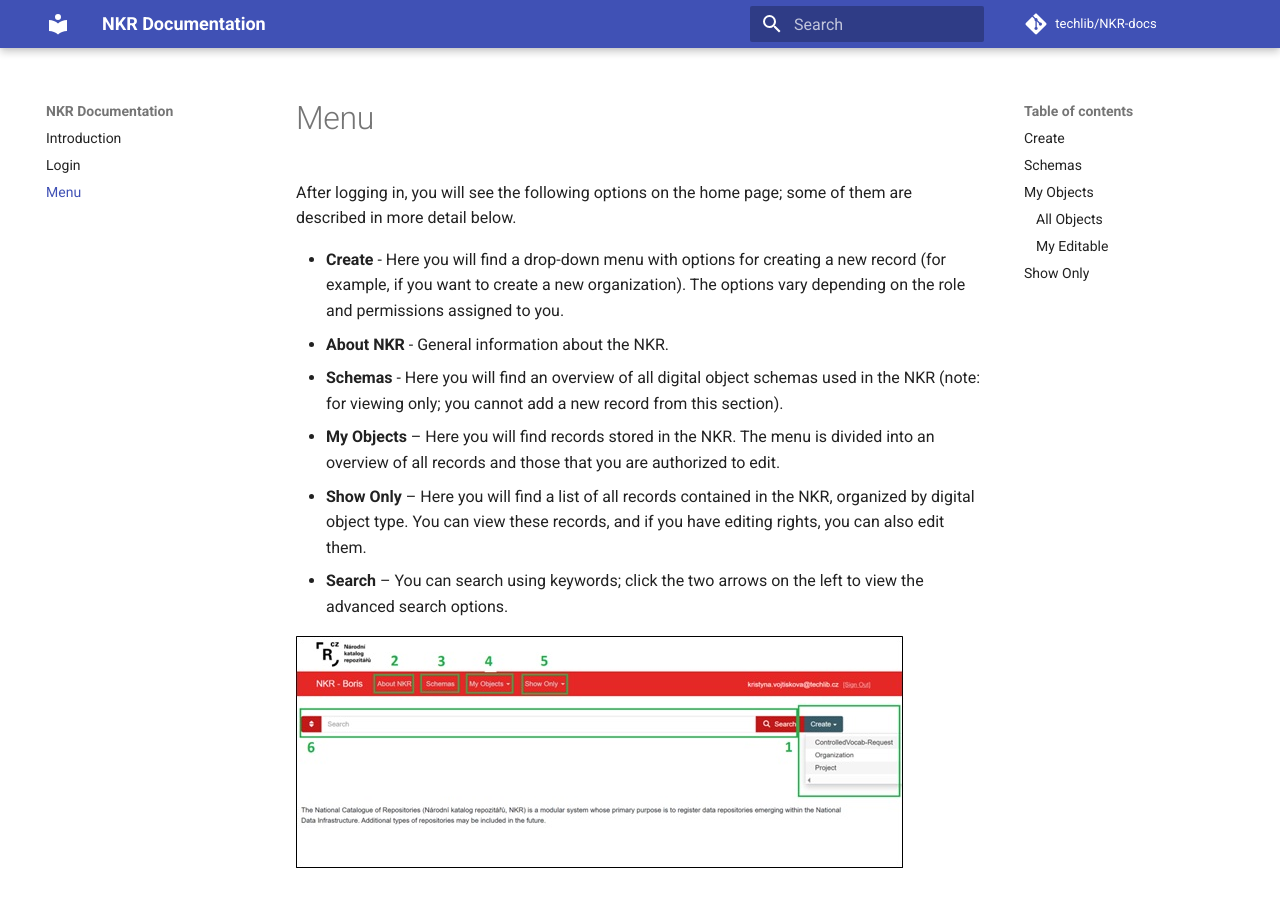
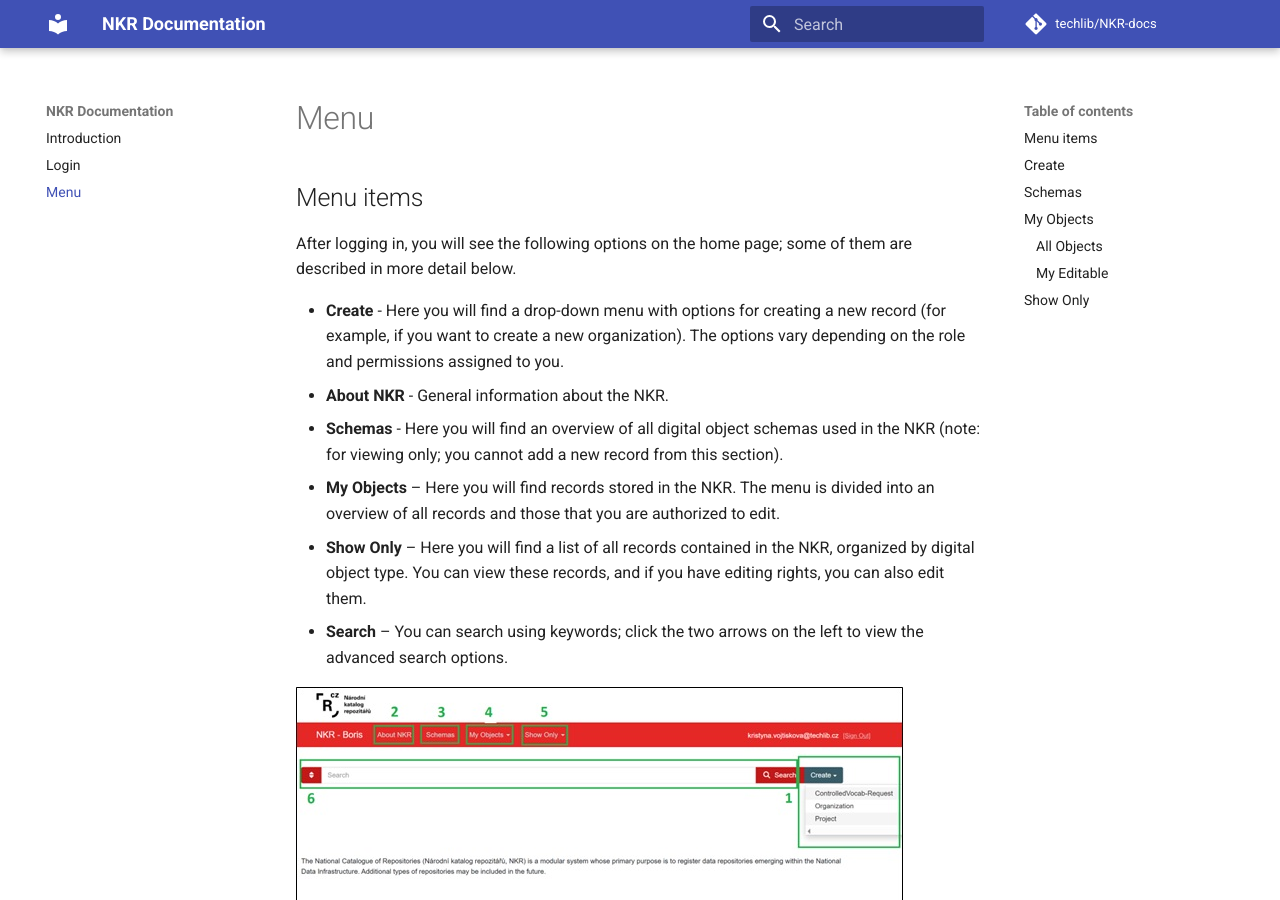
Before and after one commit to techlib/NKR-docs, an MkDocs documentation site: the page built from docs/menu.md, in a window 1280 px wide and 900 px high. Built offline with MkDocs 1.6.1 and Material for MkDocs 9.7.7, drawn with Linux system fonts in a browser that asks for light colours; comment, search, counter and statistics services are not loaded.

Commit message:
Update menu.md

```diff
--- a/docs/menu.md
+++ b/docs/menu.md
@@ -1,5 +1,5 @@
 # Menu
-
+## Menu items
 After logging in, you will see the following options on the home page; some of them are described in more detail below.
 
 + **Create** - Here you will find a drop-down menu with options for creating a new record (for example, if you want to create a new organization). The options vary depending on the role and permissions assigned to you.
```
